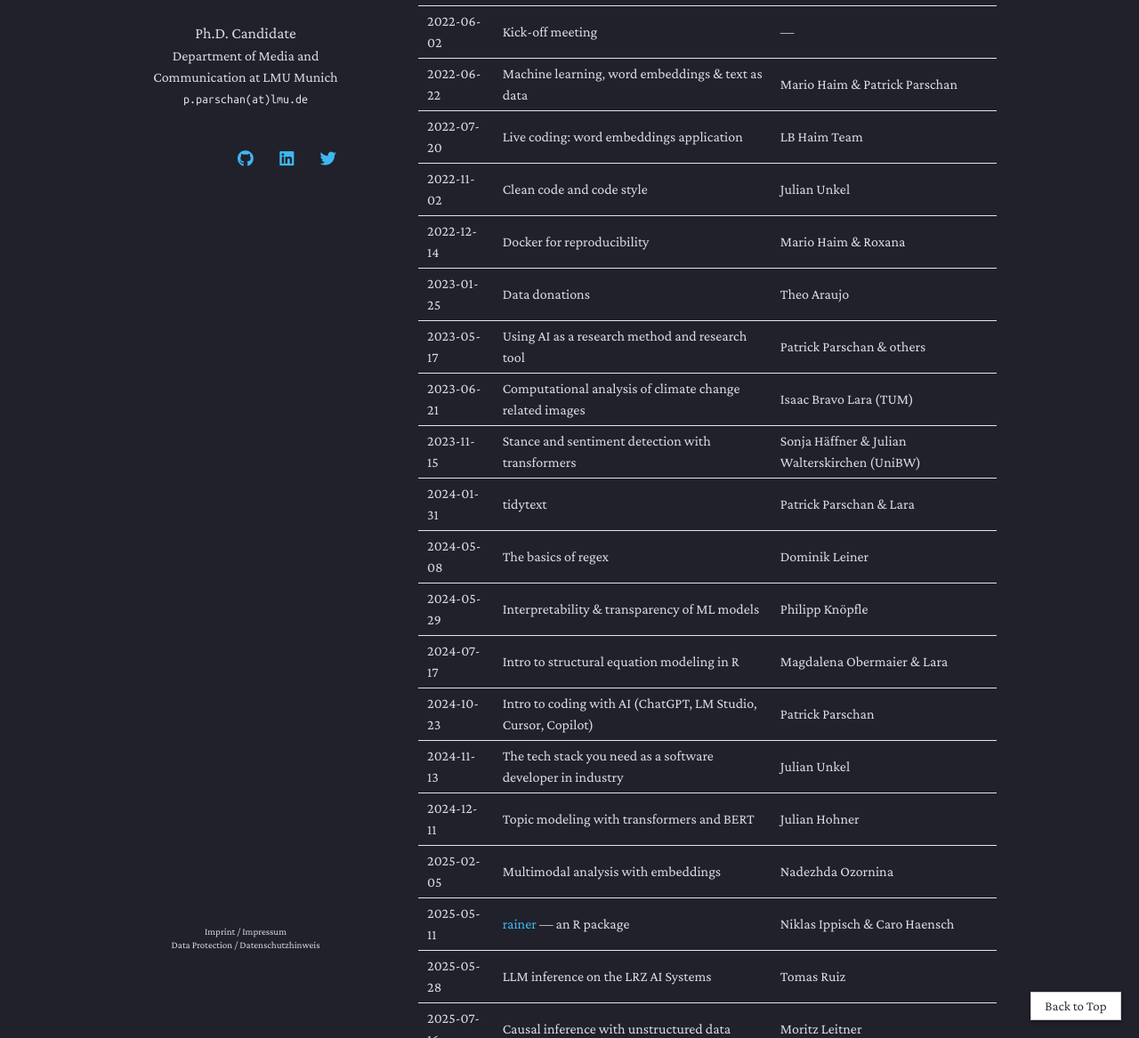
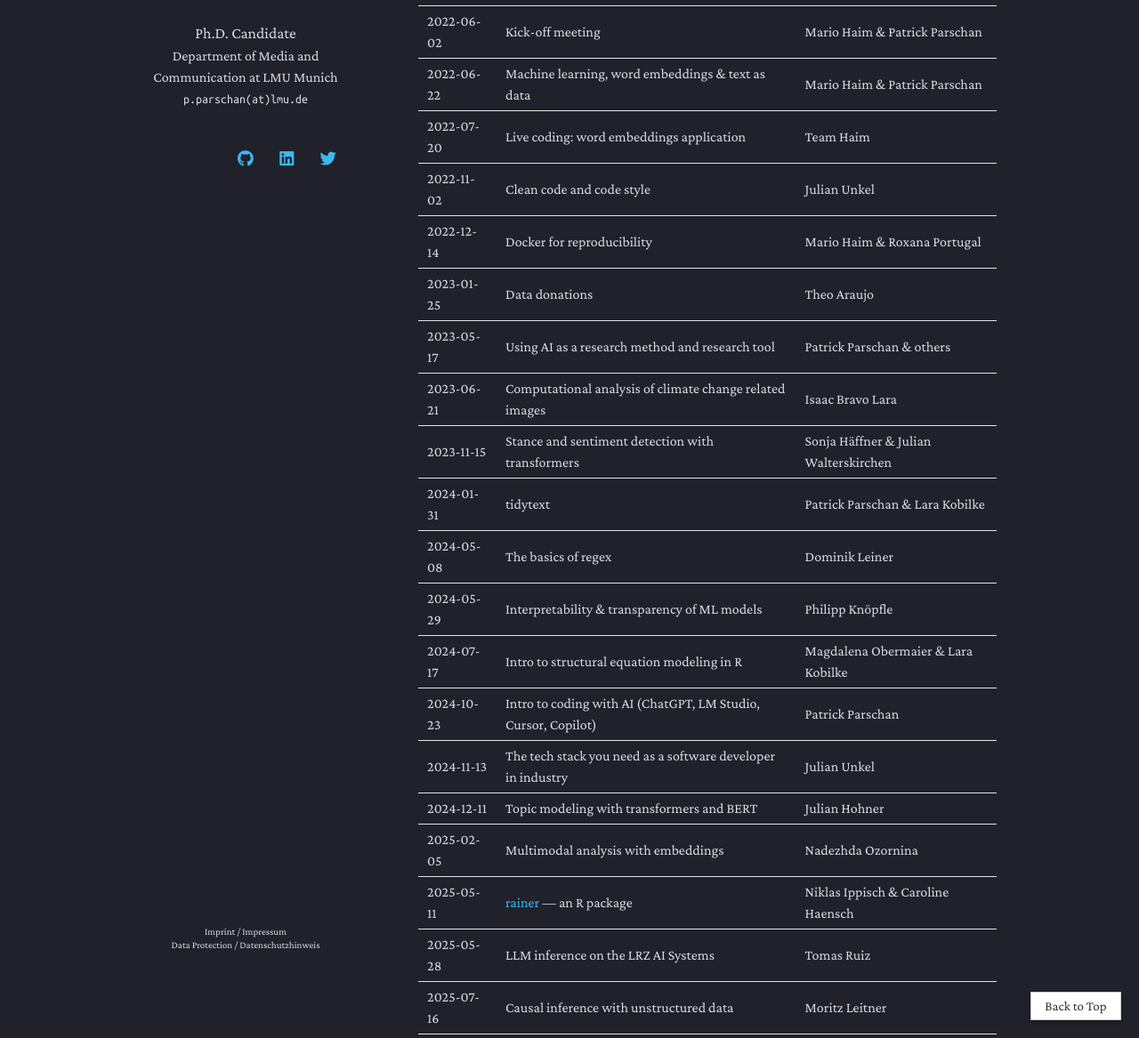
Before and after one commit to patparsch/patparsch.github.io, a Jekyll site: the page built from computational_exchange.md, in a window 1280 px wide and 1400 px high, scrolled down 345 px. Shown: the part 233-1400 px from the top of the window at 89% size. Built offline with Jekyll 4.4.1, drawn with Linux system fonts in a browser that asks for light colours; nearby versions of some CDN libraries; a style sheet for code colours, icons or effects is not loaded; our own code applies the rules of GitHub Pages for plain Markdown files.

Commit message:
Update presenter names and improve clarity in the Computational Exchange schedule.

```diff
--- a/computational_exchange.md
+++ b/computational_exchange.md
@@ -16,24 +16,24 @@ Not every session follows a fixed topic — you are welcome to bring your own co
 
 | Date | Topic | Presenter |
 |------|-------|-----------|
-| 2022-06-02 | Kick-off meeting | — |
+| 2022-06-02 | Kick-off meeting | Mario Haim & Patrick Parschan |
 | 2022-06-22 | Machine learning, word embeddings & text as data | Mario Haim & Patrick Parschan |
-| 2022-07-20 | Live coding: word embeddings application | LB Haim Team |
+| 2022-07-20 | Live coding: word embeddings application | Team Haim |
 | 2022-11-02 | Clean code and code style | Julian Unkel |
-| 2022-12-14 | Docker for reproducibility | Mario Haim & Roxana |
+| 2022-12-14 | Docker for reproducibility | Mario Haim & Roxana Portugal |
 | 2023-01-25 | Data donations | Theo Araujo |
 | 2023-05-17 | Using AI as a research method and research tool | Patrick Parschan & others |
-| 2023-06-21 | Computational analysis of climate change related images | Isaac Bravo Lara (TUM) |
-| 2023-11-15 | Stance and sentiment detection with transformers | Sonja Häffner & Julian Walterskirchen (UniBW) |
-| 2024-01-31 | tidytext | Patrick Parschan & Lara |
+| 2023-06-21 | Computational analysis of climate change related images | Isaac Bravo Lara |
+| 2023-11-15 | Stance and sentiment detection with transformers | Sonja Häffner & Julian Walterskirchen |
+| 2024-01-31 | tidytext | Patrick Parschan & Lara Kobilke |
 | 2024-05-08 | The basics of regex | Dominik Leiner |
 | 2024-05-29 | Interpretability & transparency of ML models | Philipp Knöpfle |
-| 2024-07-17 | Intro to structural equation modeling in R | Magdalena Obermaier & Lara |
+| 2024-07-17 | Intro to structural equation modeling in R | Magdalena Obermaier & Lara Kobilke |
 | 2024-10-23 | Intro to coding with AI (ChatGPT, LM Studio, Cursor, Copilot) | Patrick Parschan |
 | 2024-11-13 | The tech stack you need as a software developer in industry | Julian Unkel |
 | 2024-12-11 | Topic modeling with transformers and BERT | Julian Hohner |
 | 2025-02-05 | Multimodal analysis with embeddings | Nadezhda Ozornina |
-| 2025-05-11 | [rainer](https://soda-lmu.github.io/rainer/) — an R package | Niklas Ippisch & Caro Haensch |
+| 2025-05-11 | [rainer](https://soda-lmu.github.io/rainer/) — an R package | Niklas Ippisch & Caroline Haensch |
 | 2025-05-28 | LLM inference on the LRZ AI Systems | Tomas Ruiz |
 | 2025-07-16 | Causal inference with unstructured data | Moritz Leitner |
 | 2025-11-06 | Measuring your ecological AI and ML footprint | Sean Palicki |
```
